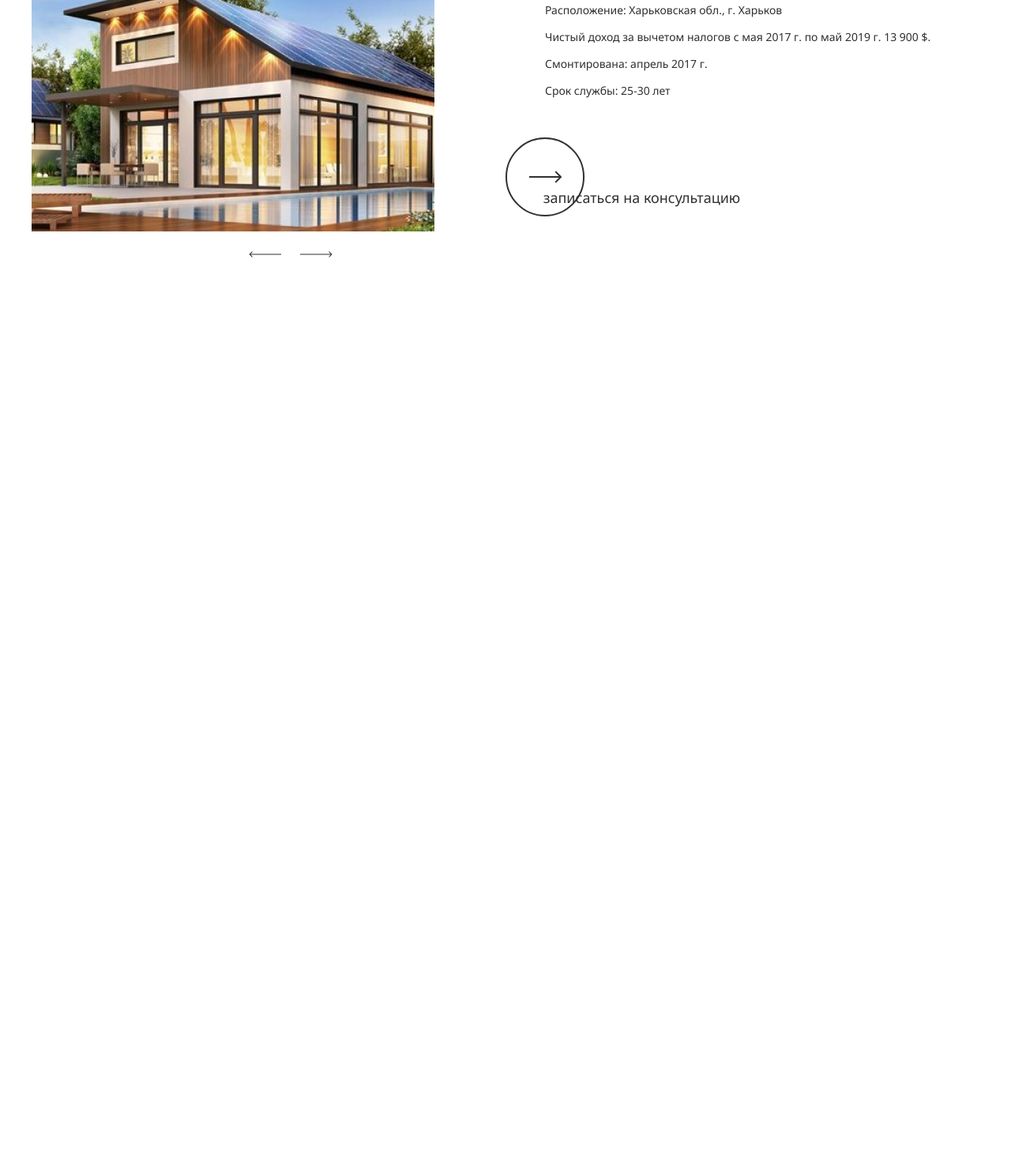
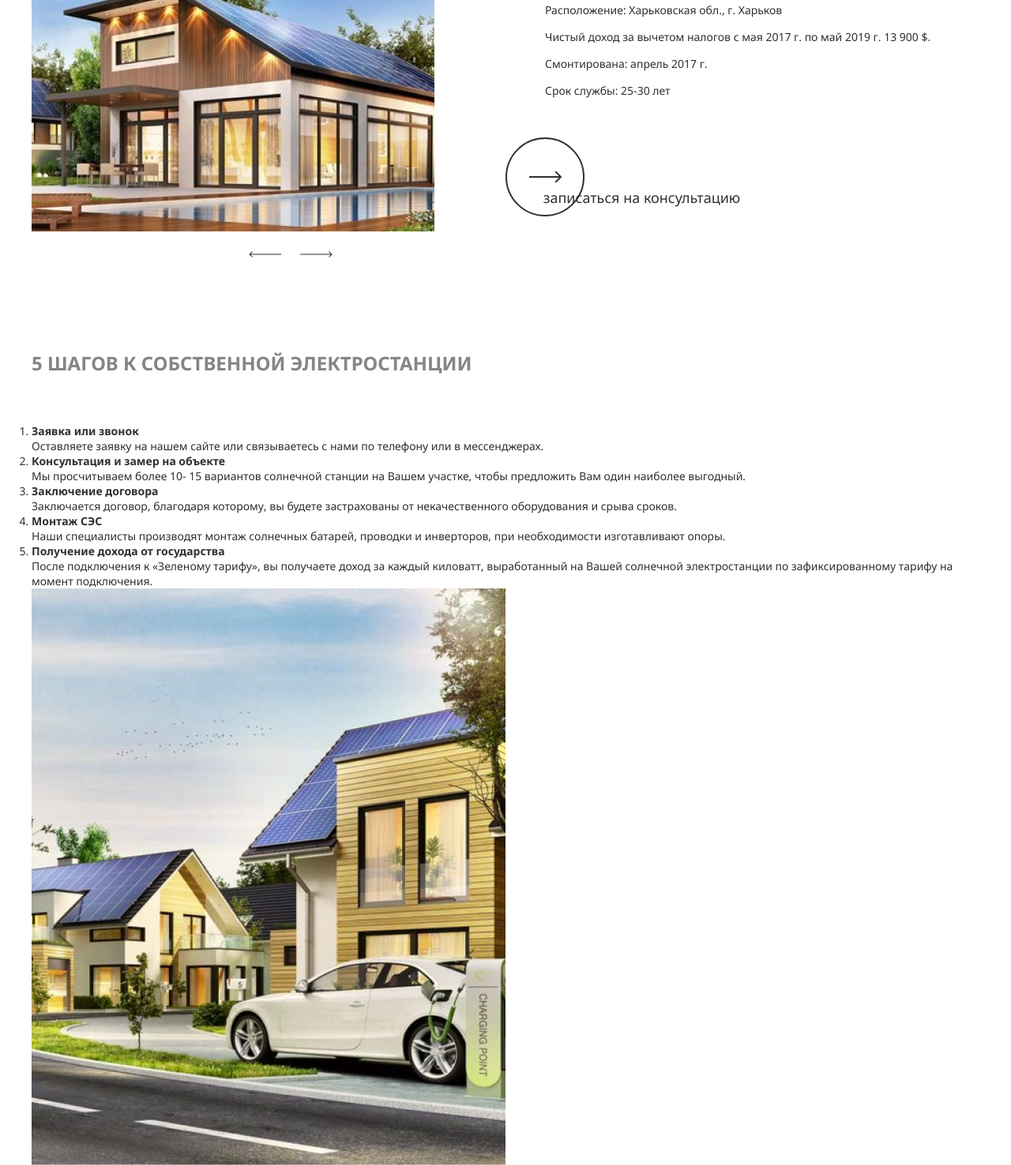
Before and after one commit to VolodymyrVi/Landing-Solar, a plain HTML site: page index.html in a window 1280 px wide. Shown: the part 3557-5032 px from the top of the page at 79% size. Before the commit the page ends 3883 px from the top, so only its background shows below. Drawn offline with nearby package versions, Linux system fonts and the light colour scheme.

Commit message:
added html section - step

```diff
--- a/index.html
+++ b/index.html
@@ -323,6 +323,61 @@
     </div>
   </section>
 
+  <section class="step">
+    <div class="container">
+      <div class="step__inner">
+        <div class="step__content">
+          <h2 class="title">
+            5 ШАГОВ К СОБСТВЕННОЙ ЭЛЕКТРОСТАНЦИИ
+          </h2>
+          <ol class="step__list">
+            <li class="step__list-item">
+              <h4 class="step__list-title">
+                Заявка или звонок
+              </h4>
+              <p class="step__list-text">
+                Оставляете заявку на нашем сайте или связываетесь с нами по телефону или в мессенджерах.
+              </p>
+            </li>
+            <li class="step__list-item">
+              <h4 class="step__list-title">
+                Консультация и замер на объекте
+              </h4>
+              <p class="step__list-text">
+                Мы просчитываем более 10- 15 вариантов солнечной станции на Вашем участке, чтобы предложить Вам один наиболее выгодный.
+              </p>
+            </li>
+            <li class="step__list-item">
+              <h4 class="step__list-title">
+                Заключение договора
+              </h4>
+              <p class="step__list-text">
+                Заключается договор, благодаря которому, вы будете застрахованы от некачественного оборудования и срыва сроков.
+              </p>
+            </li>
+            <li class="step__list-item">
+              <h4 class="step__list-title">
+                Монтаж СЭС
+              </h4>
+              <p class="step__list-text">
+                Наши специалисты производят монтаж солнечных батарей, проводки и инверторов, при необходимости изготавливают опоры.
+              </p>
+            </li>
+            <li class="step__list-item">
+              <h4 class="step__list-title">
+                Получение дохода от государства
+              </h4>
+              <p class="step__list-text">
+                После подключения к «Зеленому тарифу», вы получаете доход за каждый киловатт, выработанный на Вашей солнечной электростанции по зафиксированному тарифу на момент подключения.
+              </p>
+            </li>
+          </ol>
+        </div>
+        <img class="step__img" src="images/step.jpg" alt="" >
+      </div>
+    </div>
+  </section>
+
   <script src="https://ajax.googleapis.com/ajax/libs/jquery/3.4.1/jquery.min.js"></script>
   <script src="js/slick.min.js"></script>
   <script src="js/jquery.fancybox.min.js"></script>
```
Also changed, not shown: images/step.jpg (added).
